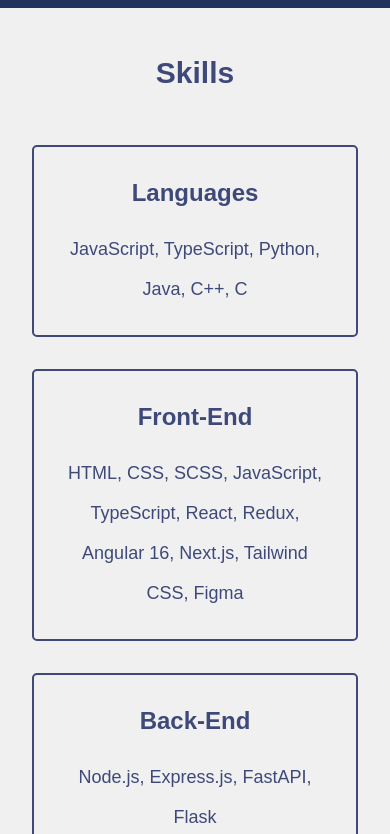
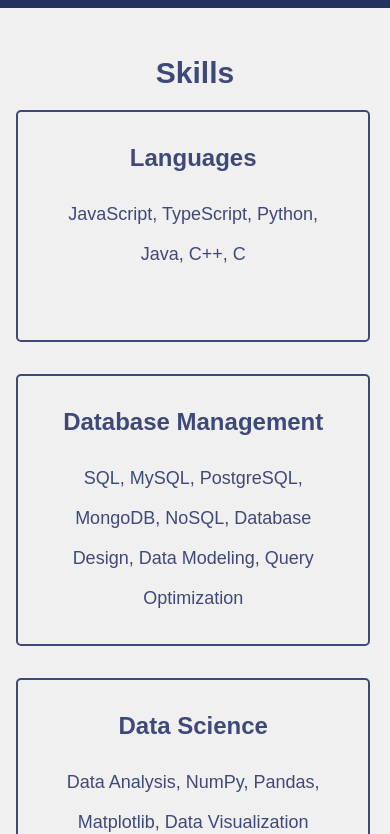
Before and after one commit to aaryan-verma/portfolioWebsite, a React (Create React App) app: page / in a window 390 px wide. Shown: the part 794-1628 px from the top of the page. Built offline with nearby package versions, Linux system fonts and the light colour scheme.

Commit message:
refactor(skills): change layout in mobile and tablets views

```diff
--- a/src/pages/Home.js
+++ b/src/pages/Home.js
@@ -7,7 +7,6 @@
 import { FaCloudDownloadAlt } from "react-icons/fa";
 import { Link } from 'react-router-dom';
 import { MdArrowForward } from 'react-icons/md';
-
 
 function Home() {
   return (
@@ -44,62 +43,68 @@
 
       <div className='skills'>
         <h1>Skills</h1>
-        <ol className='list'>
-          <li className='item'>
+        <div className='list'>
+          <div className='row'>
+            <div className='item'>
               <h1>Languages</h1>
               <span>
                 JavaScript, TypeScript, Python, Java, C++, C
               </span>
-          </li>
-          <li className='item'>
+            </div>
+            <div className='item'>
               <h1>Front-End</h1>
               <span>
                 HTML, CSS, SCSS, JavaScript, TypeScript, React, Redux, Angular 16, Next.js, Tailwind CSS, Figma
               </span>
-          </li>
-          <li className='item'>
+            </div>
+            <div className='item'>
               <h1>Back-End</h1>
               <span>
                 Node.js, Express.js, FastAPI, Flask
               </span>
-          </li>
-          <li className='item'>
+            </div>
+          </div>
+          <div className='row'>
+            <div className='item'>
               <h1>Database Management</h1>
               <span>
                 SQL, MySQL, PostgreSQL, MongoDB, NoSQL, Database Design, Data Modeling, Query Optimization
               </span>
-          </li>
-          <li className='item'>
+            </div>
+            <div className='item'>
               <h1>Software Engineering</h1>
               <span>
                 Object-Oriented Programming, Design Patterns, Software Development Life Cycle, System Design
               </span>
-          </li>
-          <li className='item'>
+            </div>
+            <div className='item'>
               <h1>DevOps & Cloud</h1>
               <span>
                 Docker, AWS EC2, Firebase
               </span>
-          </li>
-          <li className='item'>
+            </div>
+          </div>
+          <div className='row'>
+            <div className='item'>
               <h1>Data Science</h1>
               <span>
                 Data Analysis, NumPy, Pandas, Matplotlib, Data Visualization
               </span>
-          </li>
-          <li className='item'>
+            </div>
+            <div className='item'>
               <h1>Blockchain Development</h1>
               <span>
                 Solidity, Ethereum, Smart Contracts
               </span>
-          </li>
-          <li className='item'>
+            </div>
+            <div className='item'>
               <h1>Problem Solving</h1>
               <span>
                 Data Structures, Algorithms, Logical Reasoning
               </span>
-          </li>
-        </ol>
+            </div>
+          </div>
+        </div>
       </div>
       <div className='view-projects'>
         <h1>View Projects</h1>
--- a/src/styles/Home.css
+++ b/src/styles/Home.css
@@ -19,7 +19,6 @@
     align-items: center;
     justify-content: center;
     gap: 0.5rem;
-    /* padding: 0.3rem 0.3rem; */
     margin-bottom: 1rem;
     background-color: #3e497a;
     color: #f0f0f0;
@@ -65,12 +64,12 @@
     width: 40%;
     font-size: 30px;
   }
+
   .prompt svg {
     font-size: 60px;
     margin: 5px;
     color: white;
   }
-
 
   .skills {
     font-size: 35px;
@@ -80,22 +79,25 @@
     flex-direction: column;
     align-items: center;
     margin-top: 3rem;
-  padding: 0 2rem; /* Add padding to both sides */
-  box-sizing: border-box; /* Ensure padding is included in width calculation */
+    padding: 0 2rem;
+    box-sizing: border-box;
   }
 
   .skills h1 {
     color: #3e497a;
-  margin-top: 0; /* Remove the default margin */
+    margin-top: 0;
   }
 
   .skills .list {
     list-style: none;
+    width: 100%;
+  }
+
+  .skills .row {
     display: grid;
-  grid-template-columns: repeat(3, 1fr); /* Create a 3-column grid */
-  gap: 2rem; /* Add gap between grid items */
-  padding: 0; /* Remove any default padding */
-  width: 100%; /* Ensure the list takes full width of its container */
+    grid-template-columns: repeat(3, 1fr);
+    gap: 2rem;
+    margin-bottom: 2rem;
   }
 
   .list .item {
@@ -103,13 +105,13 @@
     padding: 2rem;
     border-radius: 5px;
     text-align: center;
-  border: 2px solid #3e497a; /* Add border */
-  transition: transform 0.3s ease; /* Add transition effect */
-  cursor: pointer; /* Add cursor pointer */
+    border: 2px solid #3e497a;
+    transition: transform 0.3s ease;
+    cursor: pointer;
   }
 
   .list .item:hover {
-  transform: scale(1.05); /* Apply scaling effect on hover */
+    transform: scale(1.05);
   }
 
   .list .item h1 {
@@ -145,80 +147,45 @@
     }
   }
 
-.skills {
-  font-size: 35px;
-  width: 100%;
+  @media only screen and (max-width: 800px) and (min-width: 500px) {
+    .skills .row {
       display: flex;
-  justify-content: center;
       flex-direction: column;
-  align-items: center;
-  margin-top: 3rem;
-  padding: 0 2rem; /* Add padding to both sides */
-  box-sizing: border-box; /* Ensure padding is included in width calculation */
-}
-
-.skills h1 {
-  color: #3e497a;
-  margin-top: 0;
-}
-
-.skills .list {
-  list-style: none;
-  display: grid;
-  grid-template-columns: repeat(3, 1fr);
-  gap: 2rem;
-  padding: 0; /* Remove any default padding */
-  width: 100%; /* Ensure the list takes full width of its container */
+      gap: 1rem;
+      margin-bottom: 2rem;
     }
 
     .list .item {
-  position: relative;
-  background-color: #f0f0f0;
-  padding: 2rem;
-  border-radius: 5px;
-  text-align: center;
-  border: 2px solid #3e497a; /* Add border */
-  transition: transform 0.3s ease; /* Add transition effect */
-  cursor: pointer; /* Add cursor pointer */
+      width: calc(100% - 4rem); /* Adjust the width to fit within the screen */
+      max-width: 100%; /* Ensure the width does not exceed the container */
+      margin: 0 auto; /* Center the items */
+    }
   }
 
-.list .item:hover {
-  transform: scale(1.05); /* Apply scaling effect on hover */
+  @media only screen and (max-width: 500px) {
+    .skills .row {
+      display: flex;
+      overflow-x: auto;
+      scroll-snap-type: x mandatory;
+      -webkit-overflow-scrolling: touch;
+      gap: 1rem;
+      margin-bottom: 2rem;
     }
 
-.list .item h1 {
-  font-size: 24px;
-  margin-bottom: 1rem;
+    .list .item {
+      flex: 0 0 80%;
+      min-width: 250px;
+      scroll-snap-align: start;
     }
 
-.list .item span {
-  font-size: 18px;
-}
-
-@media only screen and (max-width: 900px) {
-  .about h2 {
-    font-size: 40px;
-  }
-
-  .about .prompt {
-    margin-top: 10px;
-    font-size: 20px;
-    width: 80%;
+    .list .item:last-child {
+      margin-right: 0;
     }
 
     .skills {
-    text-align: center;
-  }
-
-  .skills h1 {
-    font-size: 30px;
-  }
-
-  .skills .list {
-    grid-template-columns: 1fr;
+      padding: 0 1rem;
     }
   }
-
 
   .view-projects {
     text-align: center;
```
Lines whose indentation alone changed are shown as unchanged.
